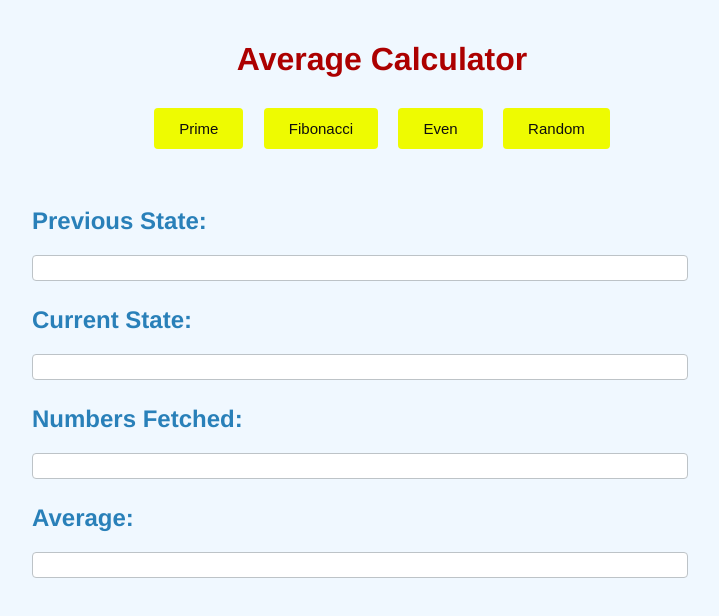
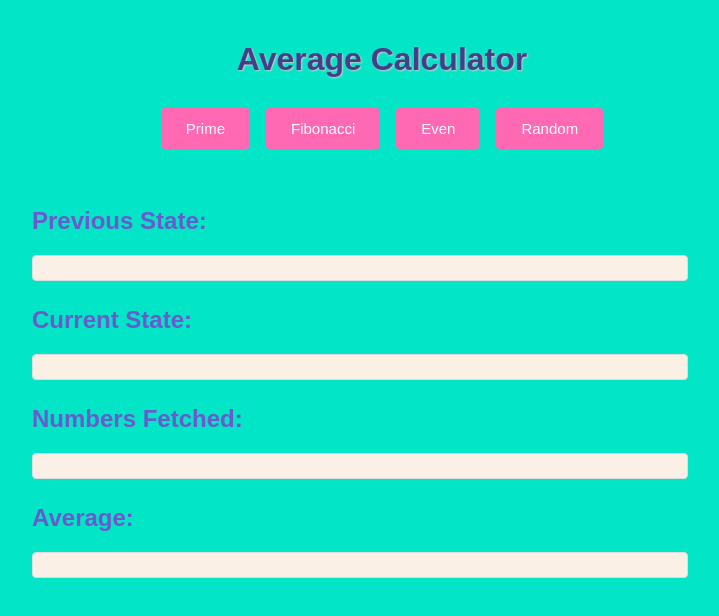
Before and after one commit to Satheesh2603/23MCR086, a plain HTML site: page index.html in a window 1280 px wide. Shown: the whole page, without its empty margins (258-977 px from the left). Drawn offline with Linux system fonts and the light colour scheme.

Commit message:
Update index.html

```diff
--- a/index.html
+++ b/index.html
@@ -5,8 +5,8 @@
     <title>Average Calculator</title>
     <style>
         body {
-            font-family: 'Helvetica Neue', Helvetica, Arial, sans-serif;
-            background-color: #f0f8ff;
+            font-family: 'Arial', sans-serif;
+            background-color: #02e5c6;
             color: #333;
             margin: 0;
             padding: 20px;
@@ -15,34 +15,35 @@
             align-items: center;
         }
         h1 {
-            color: #ac0000;
+            color: #483d8b;
+            text-shadow: 1px 1px 2px #ccc;
         }
         button {
-            background-color: #eefb01;
-            color: #0f0e0e;
+            background-color: #ff69b4;
+            color: #fff;
             border: none;
             padding: 12px 25px;
             margin: 8px;
             font-size: 15px;
             cursor: pointer;
             border-radius: 4px;
-            transition: background-color 0.3s;
+            transition: transform 0.2s;
         }
         button:hover {
-            background-color: #0cd8f3;
+            transform: scale(1.1);
         }
         h2 {
-            color: #2980b9;
+            color: #6a5acd;
             margin-top: 25px;
         }
         p {
-            background-color: #fff;
+            background-color: #faf0e6;
             padding: 12px;
-            border: 1px solid #bdc3c7;
+            border: 1px solid #dcdcdc;
             border-radius: 4px;
             width: 90%;
             word-wrap: break-word;
-            color: #ea5713;
+            color: #333;
         }
         .container {
             width: 100%;
@@ -50,6 +51,9 @@
         }
         .button-container {
             margin-bottom: 25px;
+            display: flex;
+            justify-content: center;
+            flex-wrap: wrap;
         }
     </style>
     <script>
```
